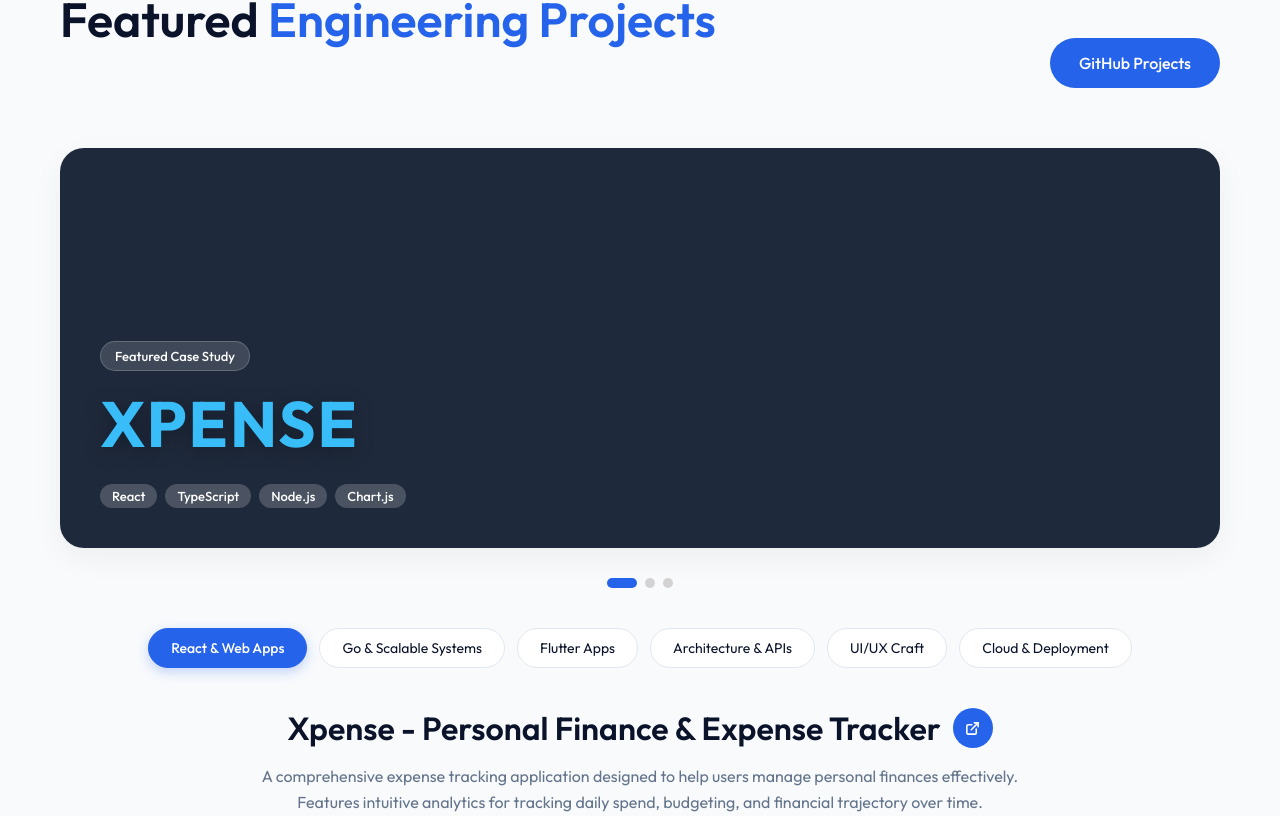
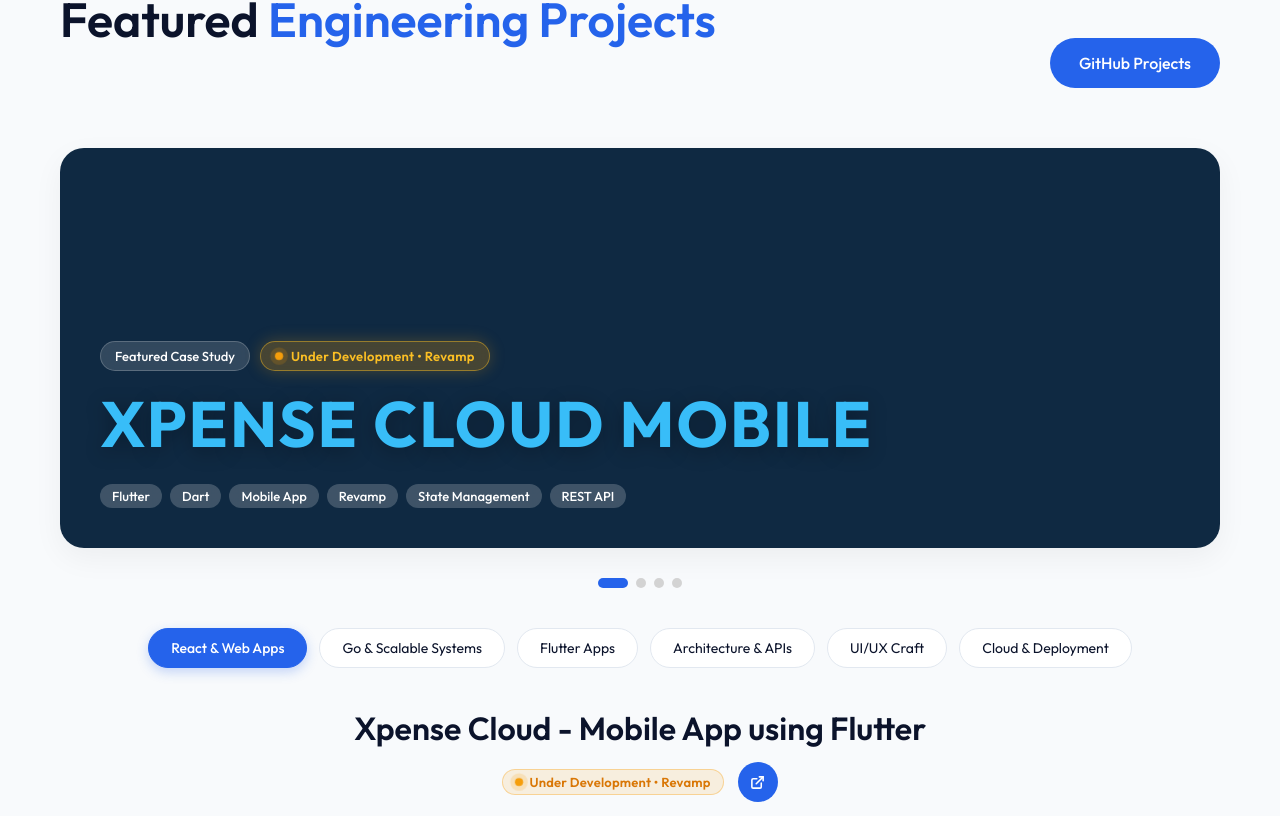
Before and after one commit to rajarathinam-MurugesaPandiyan/portfolio, a React (Vite) app: page / in a window 1280 px wide. Shown: the part 3664-4480 px from the top of the page. Built offline with nearby package versions, Linux system fonts and the light colour scheme.

Commit message:
Projects fixes

```diff
--- a/src/components/Hero/Hero.tsx
+++ b/src/components/Hero/Hero.tsx
@@ -33,6 +33,7 @@ export const Hero = () => {
             <div className="orange-circle"></div>
             <img
               src={ASSETS.portfolioImg}
+              draggable={false}
               alt={`${PERSONAL_INFO.name}, ${PERSONAL_INFO.role}`}
               className="hero-image"
             />
--- a/src/components/Portfolio/FeaturedCarousel.tsx
+++ b/src/components/Portfolio/FeaturedCarousel.tsx
@@ -20,6 +20,62 @@ export const FeaturedCarousel = ({ categories }: FeaturedCarouselProps) => {
 
   const activeSlide = slides[activeIndex];
 
+  const handleCategoryClick = (idx: number, cat: string) => {
+    setSelectedCategory(idx);
+    const catLower = cat.toLowerCase();
+    const matchIdx = slides.findIndex((slide) => {
+      if (
+        catLower.includes("react") &&
+        slide.tags.some((t) => t.toLowerCase().includes("react"))
+      )
+        return true;
+      if (
+        catLower.includes("go") &&
+        slide.tags.some((t) => t.toLowerCase().includes("go"))
+      )
+        return true;
+      if (
+        catLower.includes("flutter") &&
+        slide.tags.some((t) => t.toLowerCase().includes("flutter"))
+      )
+        return true;
+      if (
+        catLower.includes("api") &&
+        slide.tags.some(
+          (t) =>
+            t.toLowerCase().includes("api") || t.toLowerCase().includes("rest"),
+        )
+      )
+        return true;
+      if (
+        catLower.includes("cloud") &&
+        (slide.title.toLowerCase().includes("cloud") ||
+          slide.tags.some(
+            (t) =>
+              t.toLowerCase().includes("cloud") ||
+              t.toLowerCase().includes("docker"),
+          ))
+      )
+        return true;
+      if (
+        catLower.includes("ui") &&
+        slide.tags.some(
+          (t) =>
+            t.toLowerCase().includes("ui") ||
+            t.toLowerCase().includes("mobile"),
+        )
+      )
+        return true;
+      return false;
+    });
+    if (matchIdx !== -1) {
+      setActiveIndex(matchIdx);
+    }
+  };
+
+  const statusClass =
+    activeSlide.status === "Live" ? "status-live" : "status-in-progress";
+
   return (
     <div className="featured-project">
       <div
@@ -30,7 +86,16 @@ export const FeaturedCarousel = ({ categories }: FeaturedCarouselProps) => {
         }}
       >
         <div className="card-content-overlay">
-          <span className="featured-badge">Featured Case Study</span>
+          <div className="card-top-badges">
+            <span className="featured-badge">Featured Case Study</span>
+            <span
+              className={`project-status-badge ${statusClass}`}
+              data-testid="carousel-card-status"
+            >
+              <span className="status-dot"></span>
+              <span>{activeSlide.statusBadge}</span>
+            </span>
+          </div>
           <h2
             className="lirante-title"
             style={{
@@ -69,7 +134,7 @@ export const FeaturedCarousel = ({ categories }: FeaturedCarouselProps) => {
           <button
             key={idx}
             className={`filter-pill ${idx === selectedCategory ? "active" : ""}`}
-            onClick={() => setSelectedCategory(idx)}
+            onClick={() => handleCategoryClick(idx, cat)}
             type="button"
           >
             {cat}
@@ -83,7 +148,14 @@ export const FeaturedCarousel = ({ categories }: FeaturedCarouselProps) => {
           style={{ animation: "carouselFadeIn 0.5s ease" }}
         >
           <h3 className="featured-title">
-            {activeSlide.subtitle}
+            <span>{activeSlide.subtitle}</span>
+            <span
+              className={`project-status-pill ${statusClass}`}
+              data-testid="carousel-info-status"
+            >
+              <span className="status-dot"></span>
+              <span>{activeSlide.statusBadge}</span>
+            </span>
             <a
               href={activeSlide.githubUrl}
               target="_blank"
--- a/src/components/Portfolio/Portfolio.css
+++ b/src/components/Portfolio/Portfolio.css
@@ -45,9 +45,16 @@
   gap: 12px;
 }
 
+.card-top-badges {
+  display: flex;
+  align-items: center;
+  flex-wrap: wrap;
+  gap: 10px;
+  align-self: flex-start;
+}
+
 .featured-badge {
   display: inline-block;
-  align-self: flex-start;
   padding: 6px 14px;
   border-radius: 20px;
   background-color: rgba(255, 255, 255, 0.15);
@@ -56,6 +63,80 @@
   font-weight: 500;
   backdrop-filter: blur(8px);
   border: 1px solid rgba(255, 255, 255, 0.2);
+}
+
+.project-status-badge {
+  display: inline-flex;
+  align-items: center;
+  gap: 8px;
+  padding: 6px 14px;
+  border-radius: 20px;
+  font-size: 13px;
+  font-weight: 600;
+  letter-spacing: 0.3px;
+  backdrop-filter: blur(8px);
+  transition: all 0.3s ease;
+}
+
+.project-status-badge.status-live {
+  background-color: rgba(34, 197, 94, 0.22);
+  color: #4ade80;
+  border: 1px solid rgba(74, 222, 128, 0.4);
+  box-shadow: 0 0 16px rgba(34, 197, 94, 0.25);
+}
+
+.project-status-badge.status-in-progress {
+  background-color: rgba(245, 158, 11, 0.24);
+  color: #fbbf24;
+  border: 1px solid rgba(251, 191, 36, 0.45);
+  box-shadow: 0 0 16px rgba(245, 158, 11, 0.25);
+}
+
+.status-dot {
+  width: 8px;
+  height: 8px;
+  border-radius: 50%;
+  display: inline-block;
+}
+
+.status-live .status-dot {
+  background-color: #22c55e;
+  animation: pulseLive 2s infinite ease-in-out;
+}
+
+.status-in-progress .status-dot {
+  background-color: #f59e0b;
+  animation: pulseInProgress 2s infinite ease-in-out;
+}
+
+@keyframes pulseLive {
+  0% {
+    transform: scale(0.95);
+    box-shadow: 0 0 0 0 rgba(34, 197, 94, 0.7);
+  }
+  70% {
+    transform: scale(1.05);
+    box-shadow: 0 0 0 6px rgba(34, 197, 94, 0);
+  }
+  100% {
+    transform: scale(0.95);
+    box-shadow: 0 0 0 0 rgba(34, 197, 94, 0);
+  }
+}
+
+@keyframes pulseInProgress {
+  0% {
+    transform: scale(0.95);
+    box-shadow: 0 0 0 0 rgba(245, 158, 11, 0.7);
+  }
+  70% {
+    transform: scale(1.05);
+    box-shadow: 0 0 0 6px rgba(245, 158, 11, 0);
+  }
+  100% {
+    transform: scale(0.95);
+    box-shadow: 0 0 0 0 rgba(245, 158, 11, 0);
+  }
 }
 
 .carousel-slide-tags {
@@ -193,7 +274,33 @@
   display: flex;
   align-items: center;
   justify-content: center;
-  gap: 12px;
+  gap: 14px;
+  flex-wrap: wrap;
+}
+
+.project-status-pill {
+  display: inline-flex;
+  align-items: center;
+  gap: 6px;
+  padding: 4px 12px;
+  border-radius: 16px;
+  font-size: 13px;
+  font-weight: 600;
+  letter-spacing: 0.2px;
+  vertical-align: middle;
+  text-transform: none;
+}
+
+.project-status-pill.status-live {
+  background-color: rgba(34, 197, 94, 0.12);
+  color: #16a34a;
+  border: 1px solid rgba(34, 197, 94, 0.3);
+}
+
+.project-status-pill.status-in-progress {
+  background-color: rgba(245, 158, 11, 0.12);
+  color: #d97706;
+  border: 1px solid rgba(245, 158, 11, 0.35);
 }
 
 .arrow-badge {
@@ -289,6 +396,15 @@
     align-items: flex-start;
     gap: 20px;
   }
+
+  .featured-title {
+    font-size: 22px;
+    gap: 8px;
+  }
+
+  .lirante-title {
+    font-size: 36px;
+  }
 }
 
 @keyframes carouselFadeIn {
--- a/src/constants.ts
+++ b/src/constants.ts
@@ -221,11 +221,15 @@ export const EXPERIENCES_DATA: ExperienceItem[] = [
 // ============================================================================
 // 7. FEATURED PROJECTS & CAROUSEL COMPONENT
 // ============================================================================
+export type ProjectStatus = "Live" | "In Progress" | "Under Development";
+
 export interface ProjectSlide {
   id: number;
   title: string;
   subtitle: string;
   description: string;
+  status: ProjectStatus;
+  statusBadge: string;
   bgColor: string;
   textColor: string;
   tags: string[];
@@ -244,35 +248,61 @@ export const PROJECT_CATEGORIES: string[] = [
 export const FEATURED_SLIDES: ProjectSlide[] = [
   {
     id: 1,
+    title: "Xpense Cloud Mobile",
+    subtitle: "Xpense Cloud - Mobile App using Flutter",
+    description:
+      "A cross-platform personal finance mobile application built with Flutter & Dart, actively undergoing a comprehensive architecture revamp. Engineered with high-efficiency expense tracking, offline SQLite caching, cloud synchronization, and responsive 60fps data visualization.",
+    status: "In Progress",
+    statusBadge: "Under Development • Revamp",
+    bgColor: "#0F2942",
+    textColor: "#38BDF8",
+    tags: [
+      "Flutter",
+      "Dart",
+      "Mobile App",
+      "Revamp",
+      "State Management",
+      "REST API",
+    ],
+    githubUrl: "https://github.com/rajarathinam-MurugesaPandiyan",
+  },
+  {
+    id: 2,
+    title: "Xpense Cloud Backend",
+    subtitle: "Xpense Cloud - Backend Services using Go",
+    description:
+      "A high-performance cloud backend written in Go, currently undergoing a full architecture revamp for high-concurrency microservices. Features modular RESTful APIs, JWT/OAuth2 authentication, PostgreSQL with GORM, and Docker containerized deployments.",
+    status: "In Progress",
+    statusBadge: "Under Development • Revamp",
+    bgColor: "#111827",
+    textColor: "#00ADD8",
+    tags: ["Go", "PostgreSQL", "REST API", "Docker", "Microservices", "Revamp"],
+    githubUrl: "https://dev.xpense-cloud.in/ping",
+  },
+  {
+    id: 3,
     title: "Xpense",
     subtitle: "Xpense - Personal Finance & Expense Tracker",
     description:
       "A comprehensive expense tracking application designed to help users manage personal finances effectively. Features intuitive analytics for tracking daily spend, budgeting, and financial trajectory over time.",
+    status: "Live",
+    statusBadge: "Live",
     bgColor: "#1E293B",
     textColor: "#38BDF8",
-    tags: ["React", "TypeScript", "Node.js", "Chart.js"],
-    githubUrl: "https://github.com/rajarathinam-MurugesaPandiyan",
+    tags: ["React", "TypeScript"],
+    githubUrl: "https://xpense-cloud.in/",
   },
   {
-    id: 2,
-    title: "OmniStack",
-    subtitle: "OmniStack - Scalable Multi-Tenant SaaS",
+    id: 4,
+    title: "Campus Desk",
+    subtitle: "Campus Desk - School ERP Management System",
     description:
-      "A comprehensive high-performance backend and dashboard engineered for seamless data pipelines, secure multi-tenant access, and automated workflow orchestrations.",
-    bgColor: "#0F172A",
+      "A comprehensive school ERP management platform engineered with a high-performance Go backend and modern responsive frontend. Streamlines student administration, attendance, academic records, fee tracking, and institutional workflows.",
+    status: "Under Development",
+    statusBadge: "Under Development",
+    bgColor: "#1A1E2E",
     textColor: "#818CF8",
-    tags: ["Go", "Next.js", "PostgreSQL", "Docker", "REST API"],
-    githubUrl: "https://github.com/rajarathinam-MurugesaPandiyan",
-  },
-  {
-    id: 3,
-    title: "Streako",
-    subtitle: "Streako - Cross-Platform Habit Tracker",
-    description:
-      "A habit-building mobile application designed to cultivate positive daily routines. Delivers native-feel 60fps animations, streak notifications, and offline data persistence.",
-    bgColor: "#064E3B",
-    textColor: "#34D399",
-    tags: ["Flutter", "Dart", "Provider", "Local SQLite"],
+    tags: ["Go", "Frontend", "React", "PostgreSQL", "REST API", "School ERP"],
     githubUrl: "https://github.com/rajarathinam-MurugesaPandiyan",
   },
 ];
```
Also changed, not shown: 1 other file (tests, documents, lock files or other folders).
